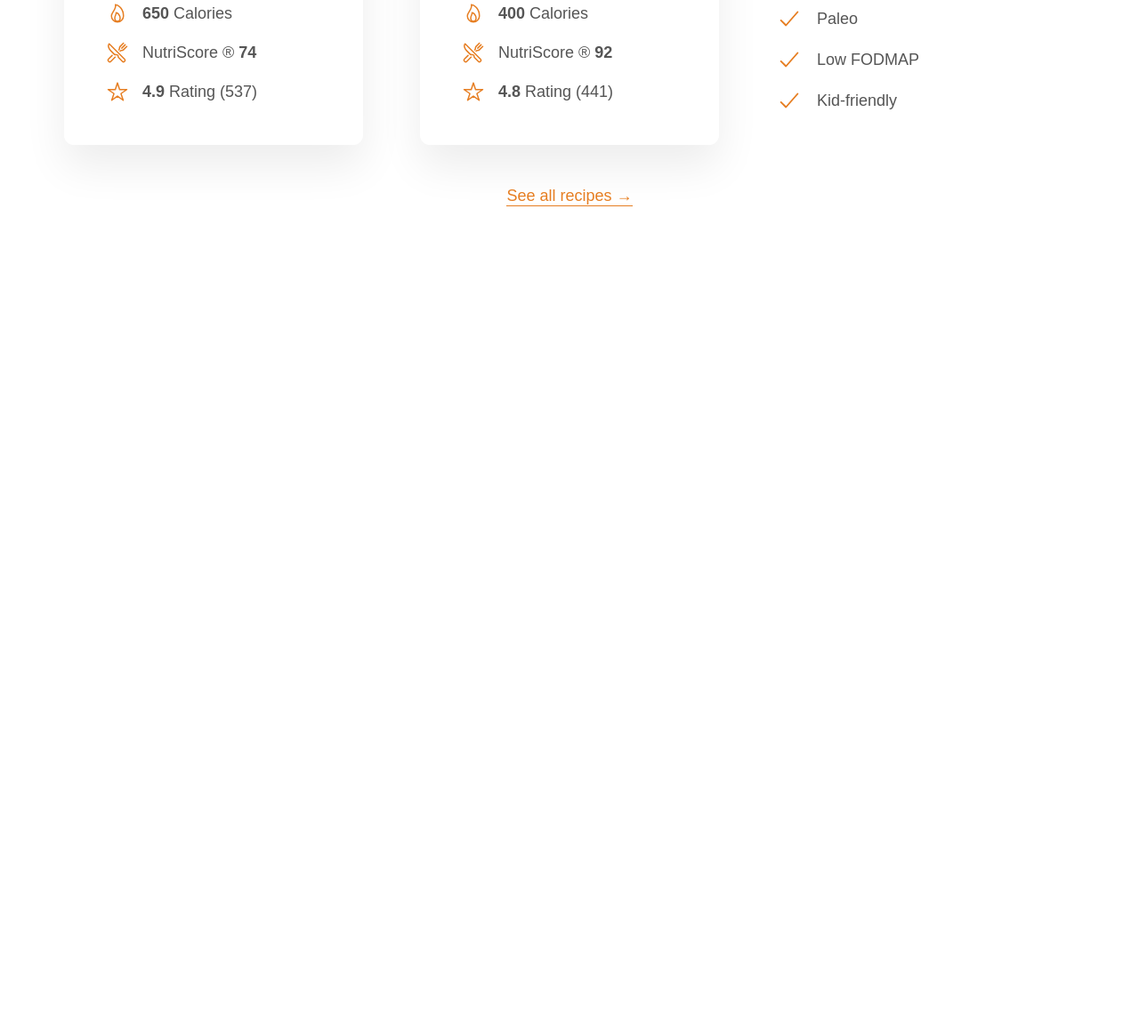
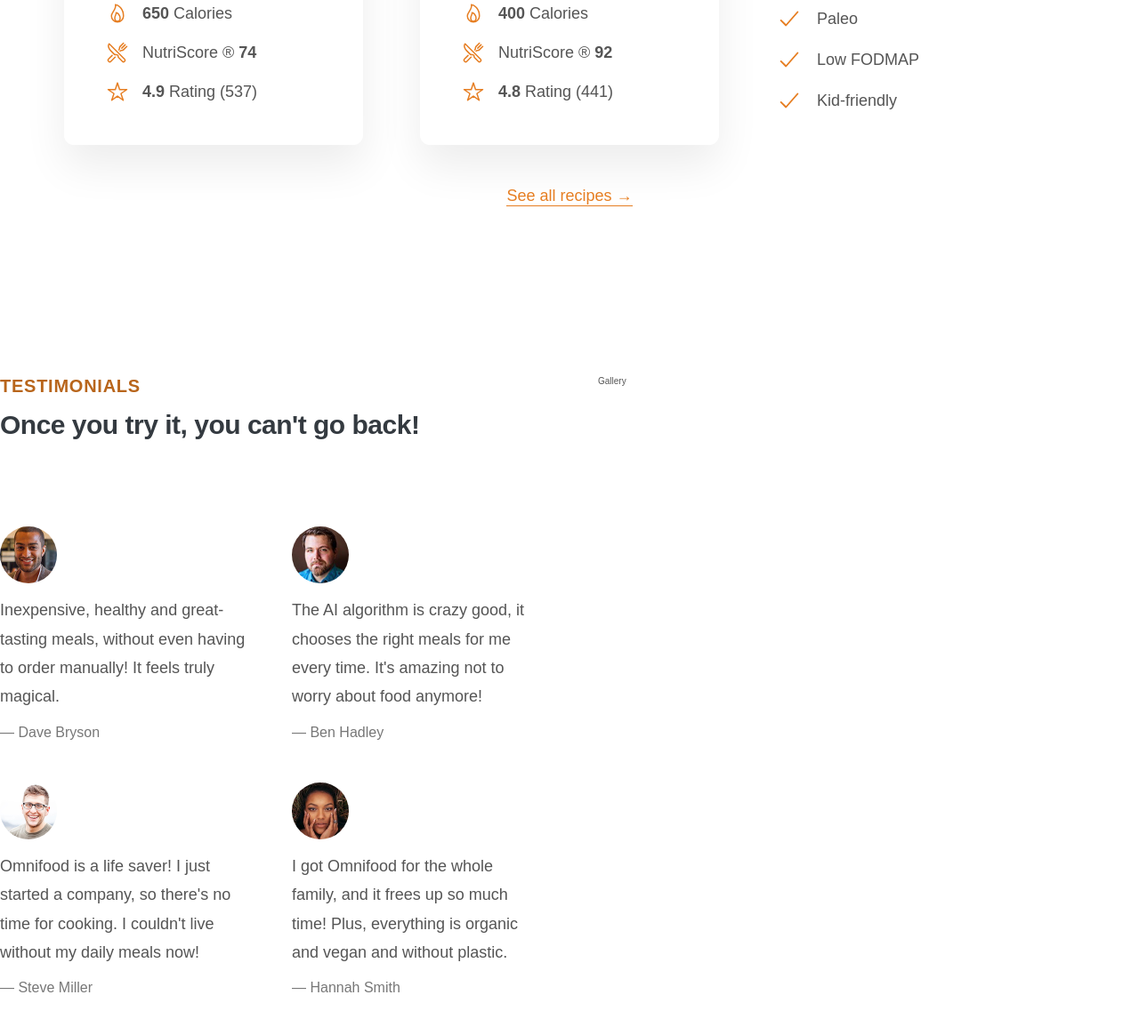
Before and after one commit to johnarzola26/Omnifood-Project, a plain HTML site: page 07-Omnifood-Desktop/index.html in a window 1280 px wide. Shown: the part 3151-4306 px from the top of the page at 89% size. Before the commit the page ends 3479 px from the top, so only its background shows below. Drawn offline with nearby package versions, Linux system fonts and the light colour scheme.

Commit message:
started building the testimonial section
added the testimonials, and images of the customers.

added grid sections, and heading for testimonials

```diff
--- a/07-Omnifood-Desktop/css/style.css
+++ b/07-Omnifood-Desktop/css/style.css
@@ -328,3 +328,34 @@
   height: 30px;
   color: #e67e22;
 }
+
+/************************************/
+/* TESTIMONIALS SECTION */
+/************************************/
+
+.section-testimonials {
+  padding: 9.6rem 0;
+}
+
+.testimonials {
+  display: grid;
+  grid-template-columns: 1fr 1fr;
+  gap: 4.8rem;
+}
+
+.testimonial-img {
+  width: 6.4rem;
+  border-radius: 50%;
+  margin-bottom: 1.2rem;
+}
+
+.testimonial-text {
+  font-size: 1.8rem;
+  line-height: 1.8;
+  margin-bottom: 1.6rem;
+}
+
+.testimonial-name {
+  font-size: 1.6rem;
+  color: #777;
+}
--- a/07-Omnifood-Desktop/index.html
+++ b/07-Omnifood-Desktop/index.html
@@ -184,7 +184,7 @@
       <div class="container center-text">
         <span class="subheading">Meals</span>
         <h2 class="heading-secondary">
-        Omnifood A.I. chooses from 5,000+ recipes
+        Omnifood AI chooses from 5,000+ recipes
         </h2>
       </div>
 
@@ -248,8 +248,6 @@
 </div>
 </div>
 
-
-
 <div class="container all-recipes">
 <!-- SEE ALL RECIPE LINK -->
 <a href="#" class="link">See all recipes &rarr;</a>
@@ -257,6 +255,52 @@
     </section>
 
 
+<!-- TESTIMONIAL SECTION -->
+
+<!-- grid container for the whole testimonial section -->
+<section class="section-testimonials grid grid--2-cols">
+
+<div class="testimonials-container">
+<span class="subheading">Testimonials</span>
+    <h2 class="heading-secondary">Once you try it, you can't go back!</h2>
+
+
+<!-- grid container for the individual testimonials -->
+  <div class="testimonials">
+
+    <!-- figure element is used for self contained content. -->
+<figure class="testimonial">
+<img class="testimonial-img" alt="photo of customer Dave Bryson" src="/content/img/customers/dave.jpg" />
+<blockquote class="testimonial-text">Inexpensive, healthy and great-tasting meals, without even having to order manually! It feels truly magical.</blockquote>
+<p class="testimonial-name">&mdash; Dave Bryson
+</p>
+</figure>
+
+<figure class="testimonial">
+<img class="testimonial-img" alt="photo of customer Dave Bryson" src="/content/img/customers/ben.jpg" />
+<blockquote class="testimonial-text">The AI algorithm is crazy good, it chooses the right meals for me every time. It's amazing not to worry about food anymore!</blockquote>
+<p class="testimonial-name">&mdash; Ben Hadley
+</p>
+</figure>
+  <figure class="testimonial">
+<img class="testimonial-img" alt="photo of customer Dave Bryson" src="/content/img/customers/steve.jpg" />
+<blockquote class="testimonial-text">Omnifood is a life saver! I just started a company, so there's no time for cooking. I couldn't live without my daily meals now!</blockquote>
+<p class="testimonial-name">&mdash; Steve Miller
+</p>
+</figure>
+<figure class="testimonial">
+<img class="testimonial-img" alt="photo of customer Dave Bryson" src="/content/img/customers/hannah.jpg" />
+<blockquote class="testimonial-text">I got Omnifood for the whole family, and it frees up so much time! Plus, everything is organic and vegan and without plastic. </blockquote>
+<p class="testimonial-name">&mdash; Hannah Smith
+</p>
+</figure>
+  </div>
+  </div>
+  <div class="gallery">Gallery</div>
+</section>
+
+
+
     <!-- ION ICONS INJECTION LINK -->
     <script type="module" src="https://unpkg.com/ionicons@5.5.2/dist/ionicons/ionicons.esm.js"></script>
 <script nomodule src="https://unpkg.com/ionicons@5.5.2/dist/ionicons/ionicons.js"></script>
```
